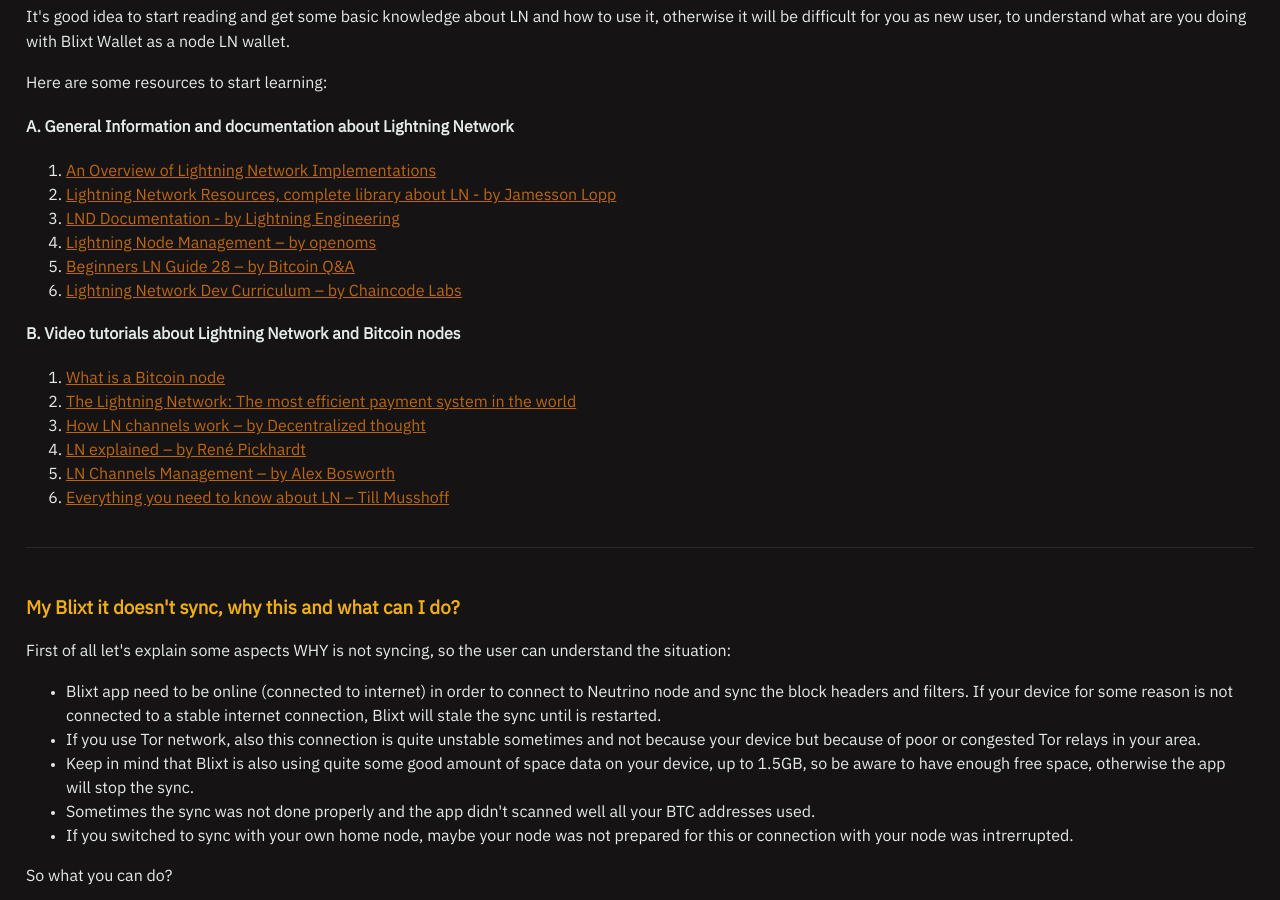
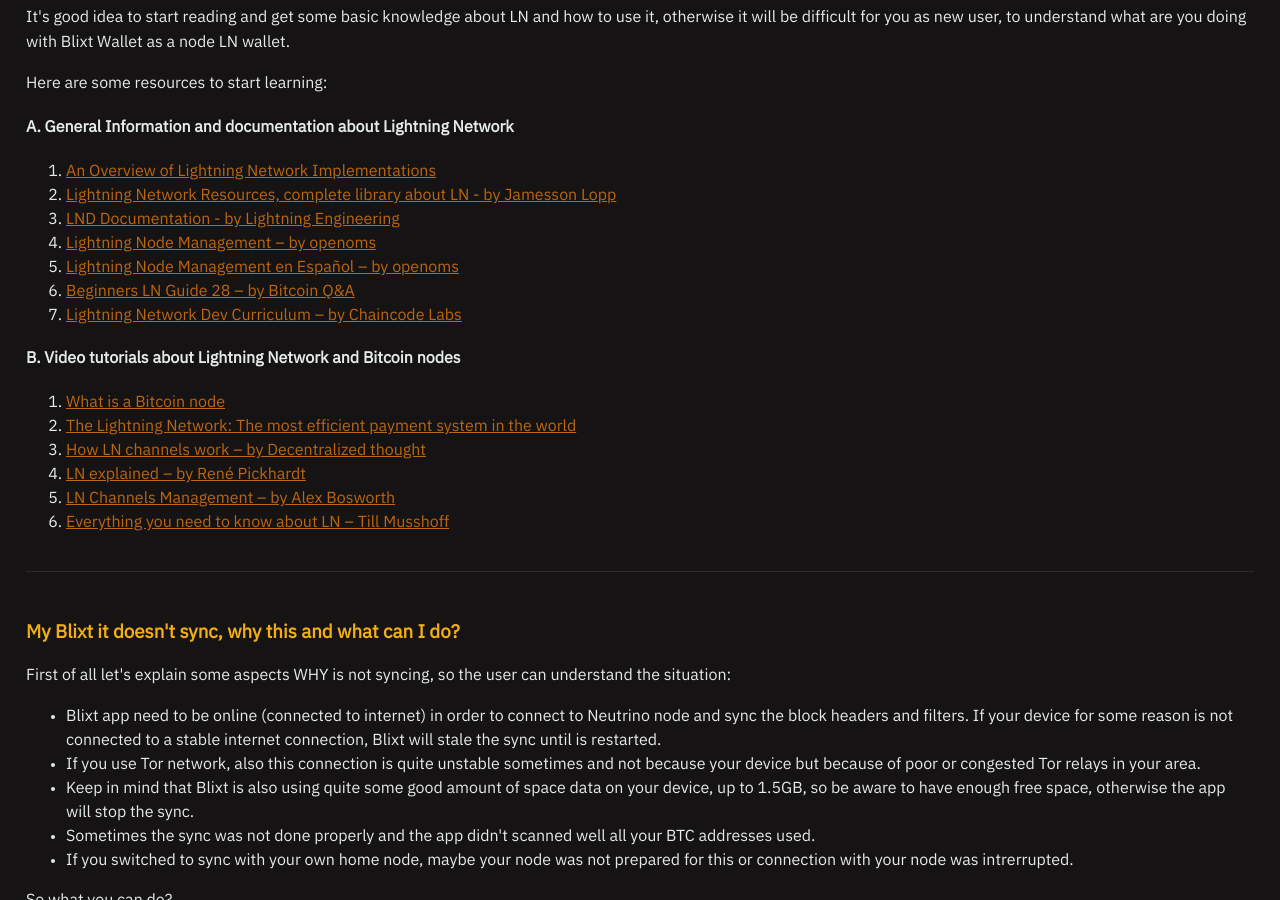
Before and after one commit to BlixtWallet/blixtwallet.github.io, a Jekyll site: the page built from faq.html, in a window 1280 px wide and 900 px high, scrolled down 794 px. Built offline with Jekyll 4.4.1, drawn with Linux system fonts in a browser that asks for light colours.

Commit message:
added openoms guide
LND node guide in ES

```diff
--- a/faq.html
+++ b/faq.html
@@ -66,8 +66,13 @@
         </a>
       </li>
       <li>
-        <a href="https://openoms.gitbook.io/lightning-node-management/" target="_blank" rel="noopener noreferrer">
+        <a href="https://www.lightningnode.info/" target="_blank" rel="noopener noreferrer">
           Lightning Node Management – by openoms
+        </a>
+      </li>
+      <li>
+        <a href="https://www.lightningnode.info/v/es/" target="_blank" rel="noopener noreferrer">
+          Lightning Node Management en Español – by openoms
         </a>
       </li>
       <li>
```
